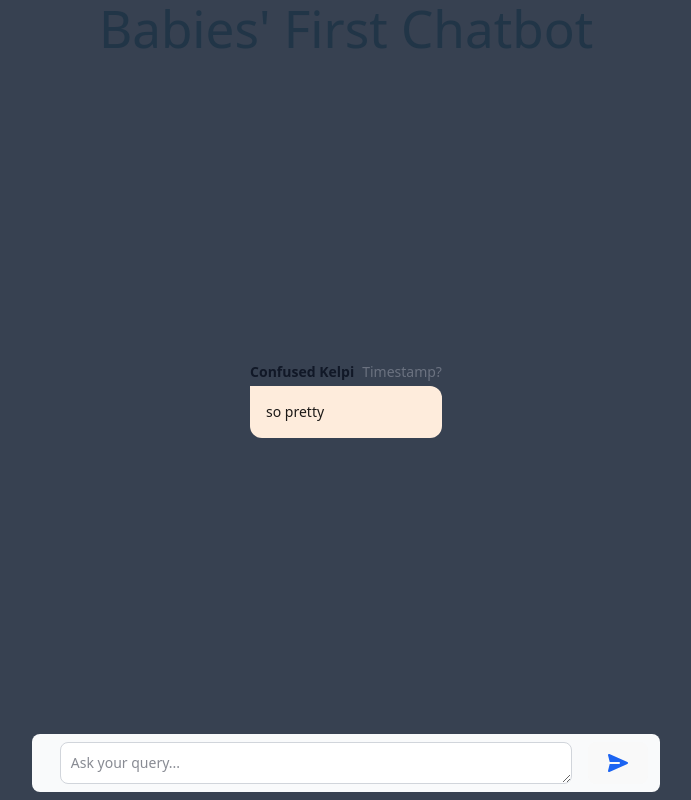
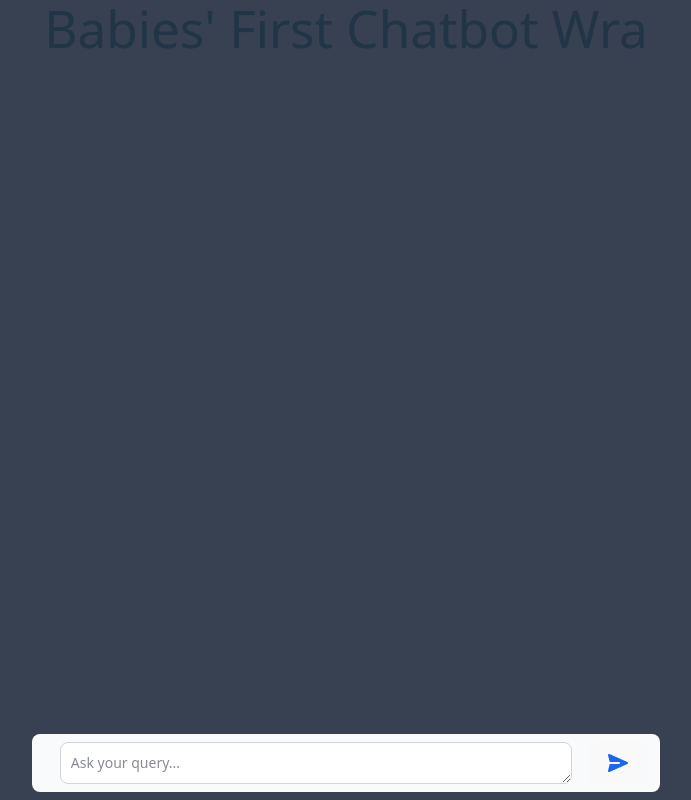
Before and after one commit to BrandonTuTwo2/BFCB, a React (Vite) app in the folder client/: page / in a window 1280 px wide. Shown: the whole page, without its empty margins (294-985 px from the left). Built offline with nearby package versions, Linux system fonts and the light colour scheme.

Commit message:
time stamp then im doooooooone

```diff
--- a/client/src/App.tsx
+++ b/client/src/App.tsx
@@ -1,18 +1,20 @@
-import { useEffect, useState } from 'react';
+import { useEffect, useState, type ReactElement } from 'react';
 import TextMsg from './components/message';
 import './App.css'
+import React from 'react';
 
 function App() {
-  const [texts, setTexts] = useState([<TextMsg name={'Confused Kelpi'} timestamp={'Timestamp?'} text={'so pretty'} key='1'/>])
+  const [texts, setTexts] = React.useState<ReactElement[]>([])
   const [chatCount, setChatCount] = useState(2);
   const callMe = async (form: FormData) => {
     const query = form.get("chat");
 
-    setTexts(texts.concat(<TextMsg name={'YOU'} timestamp={`${chatCount}`} text={`${query}`} key={`${chatCount}`}/>))
+    setTexts(texts => [...texts,(<TextMsg name={'YOU'} timestamp={`${chatCount}`} text={`${query}`} key={`${chatCount}`}/>)])
     setChatCount(chatCount + 1);
+    console.log(texts);
     //pass actual stuff here
     const res = await (await fetch(`http://localhost:9999/askMe/?=${query}`)).json();
-    setTexts(texts.concat(<TextMsg name={'Confused Kelpi'} timestamp={`${chatCount}`} text={`${res}`} key={`${chatCount}`}/>))
+    setTexts(texts => [...texts,(<TextMsg name={'Confused Kelpi'} timestamp={`${chatCount}`} text={`${res}`} key={`${chatCount}`}/>)])
     setChatCount(chatCount + 1);
 
     console.log(texts);
@@ -25,7 +27,7 @@ function App() {
   return (
     <>
 
-      <h1 className='fixed top-0 left-0 right-0 mx-auto w-fit '>Babies' First Chatbot</h1>
+      <h1 className='fixed top-0 left-0 right-0 mx-auto w-fit '>Babies' First Chatbot Wra</h1>
       <div id='chat'>
         {texts}
       </div>
```
